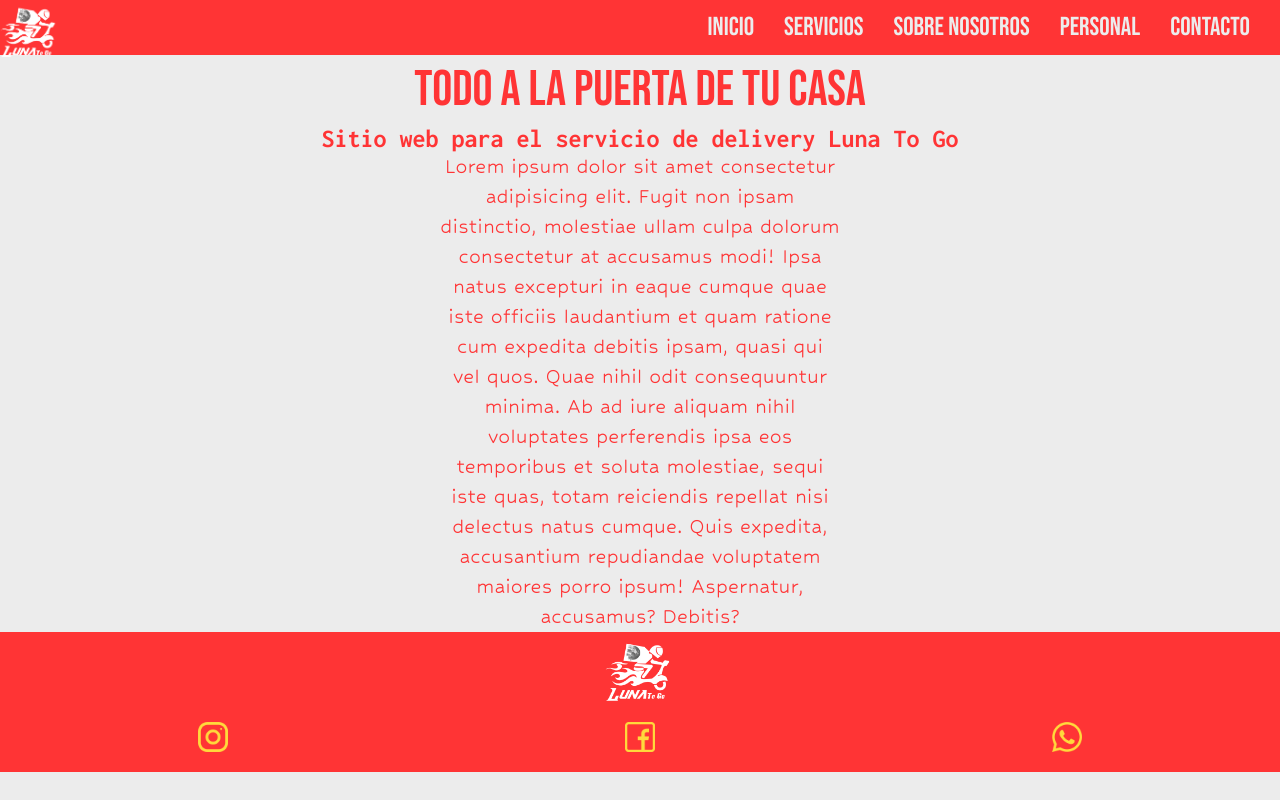
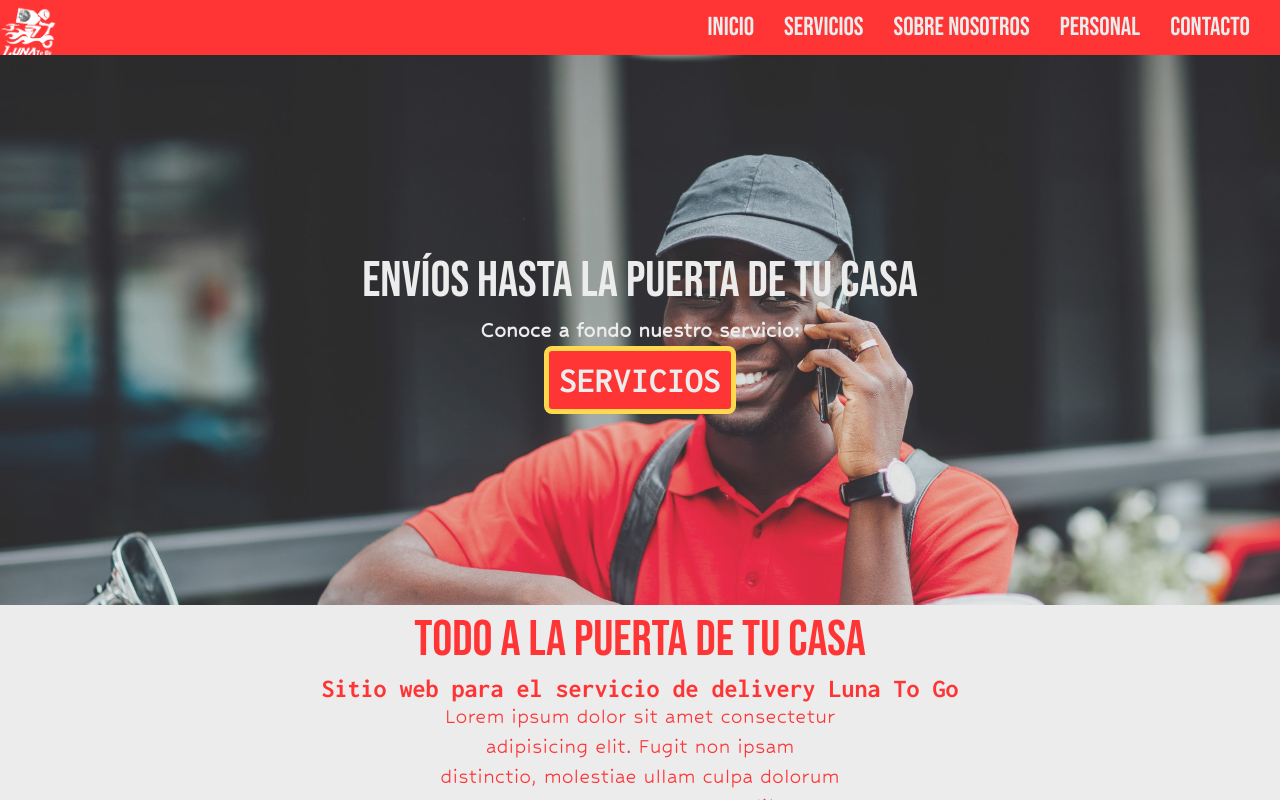
Before and after one commit to isaiorellana-dev/luna-t-g, a React app: page / in a window 1280 px wide. Built offline with nearby package versions, Linux system fonts and the light colour scheme.

Commit message:
:sparkles: Banner principal
Desarrollado el banner principal con fotos genericas

```diff
--- a/src/components/Banner.js
+++ /dev/null
@@ -1,6 +0,0 @@
-import React from "react";
-const Banner = () => {
-  return <section className="banner"></section>;
-};
-
-export default Banner;
--- /dev/null
+++ b/src/components/MainBanner.js
@@ -0,0 +1,27 @@
+import React from "react";
+import ñikiti from "@img/MainBanner.jpg";
+import Button from "@components/common/Button";
+
+import "@styles/components/MainBanner.scss";
+
+const MainBanner = () => {
+  return (
+    <section className="MainBanner">
+      <picture>
+        <source src=""></source>
+        <img src={ñikiti}></img>
+      </picture>
+      <div className="content">
+        <h1>envíos hasta la puerta de tu casa</h1>
+        <p>Conoce a fondo nuestro servicio:</p>
+        <Button
+          className="MainBanner__button"
+          text="Servicios"
+          link="Servicios"
+        />
+      </div>
+    </section>
+  );
+};
+
+export default MainBanner;
--- /dev/null
+++ b/src/components/common/Button.js
@@ -0,0 +1,13 @@
+import React from "react";
+import { Link } from "react-router-dom";
+import "@styles/components/common/Button.scss";
+
+const Button = (props) => {
+  return (
+    <Link to={props.link} className={props.className}>
+      {props.text}
+    </Link>
+  );
+};
+
+export default Button;
--- a/src/pages/Inicio.js
+++ b/src/pages/Inicio.js
@@ -1,8 +1,10 @@
 import React from "react";
+import MainBanner from "../components/MainBanner";
 
 const Inicio = () => {
   return (
     <React.Fragment>
+      <MainBanner />
       <h1>Todo a la puerta de tu casa</h1>
       <h3>
         Sitio web para el servicio de delivery <span>Luna To Go</span>
--- /dev/null
+++ b/src/styles/components/MainBanner.scss
@@ -0,0 +1,34 @@
+.MainBanner {
+  position: relative;
+  height: auto;
+  max-height: 550px;
+  overflow: hidden;
+  .content {
+    height: 100%;
+    background-color: rgba(255, 255, 255, 0.164);
+    position: absolute;
+    display: flex;
+    flex-direction: column;
+    align-items: center;
+    justify-content: center;
+    top: 0;
+    left: 0;
+    right: 0;
+    bottom: 0;
+    h1 {
+      color: var(--background-white);
+    }
+    p {
+      color: var(--background-white);
+      font-weight: 700;
+    }
+    .MainBanner__button {
+      // position: absolute;
+      width: fit-content;
+    }
+  }
+  img {
+    width: 100%;
+    filter: brightness(0.9);
+  }
+}
--- /dev/null
+++ b/src/styles/components/common/Button.scss
@@ -0,0 +1,14 @@
+a {
+  width: auto;
+  height: auto;
+  font-family: "Inconsolata", "monospace";
+  font-weight: 700;
+  font-size: 3.6rem;
+  color: var(--background-white);
+  text-transform: uppercase;
+  text-decoration: none;
+  padding: 10px;
+  background-color: var(--red);
+  border: solid var(--yellow) 5px;
+  border-radius: 8px;
+}
```
Also changed, not shown: src/assets/img/MainBanner.jpg (added), 1 other file (tests, documents, lock files or other folders).
